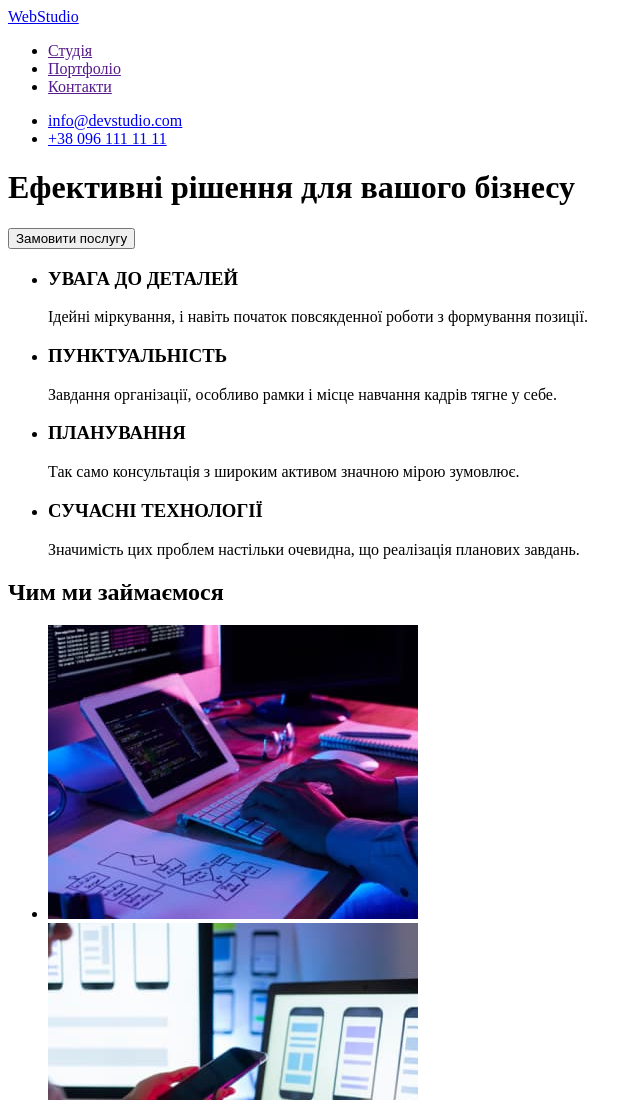
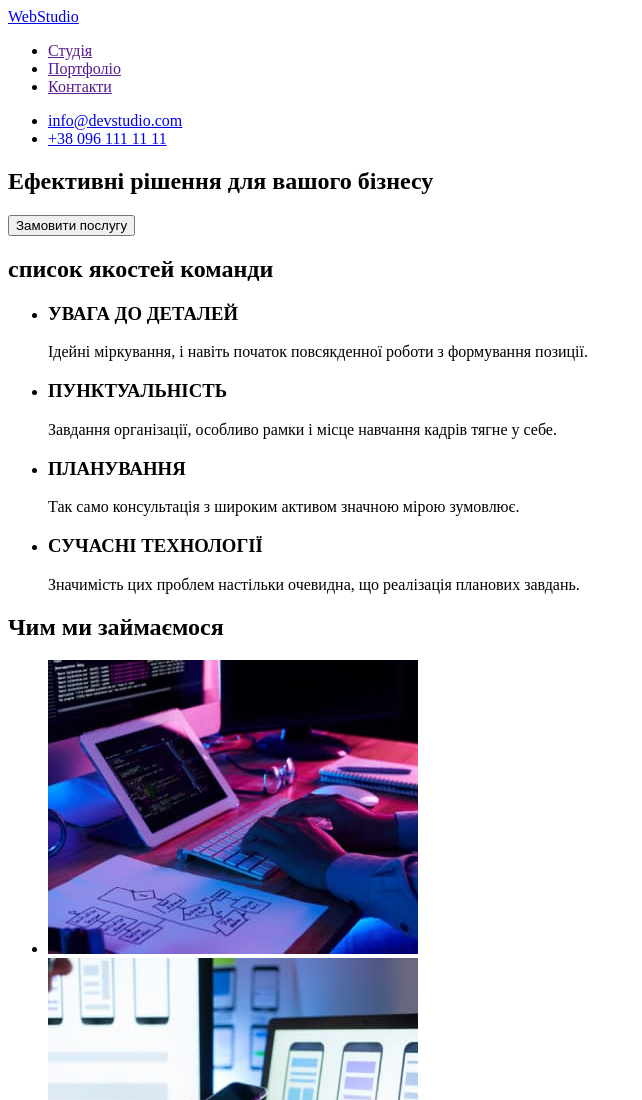
Before and after one commit to Shchybor/goit-markup-hw-01, a plain HTML site: page index.html in a window 1280 px wide. Shown: the top 1100 px of the page, without its empty margins (0-642 px from the left). Drawn offline with Linux system fonts and the light colour scheme.

Commit message:
Update index.html

```diff
--- a/index.html
+++ b/index.html
@@ -29,18 +29,25 @@
              <li><a href="tel:+380961111111">+38 096 111 11 11</a></li>
            </ul>
 
-           <div>
-             <h1>Ефективні рішення для вашого бізнесу</h1>
-             <button type="button">Замовити послугу</button>
-           </div>
-
     </header>
 
-    <!-- список переваг та плюсів команди -->
+    <div>
+        <section>
+            <h1>Ефективні рішення для вашого бізнесу</h1>
+
+            <button type="button">Замовити послугу</button>
+        </section>
+    </div>
+
+
+
+    <!-- список якостей команди -->
 
     <main>
 
         <section>
+
+            <h2>список якостей команди </h2>
 
             <ul>
                 <li>
```
